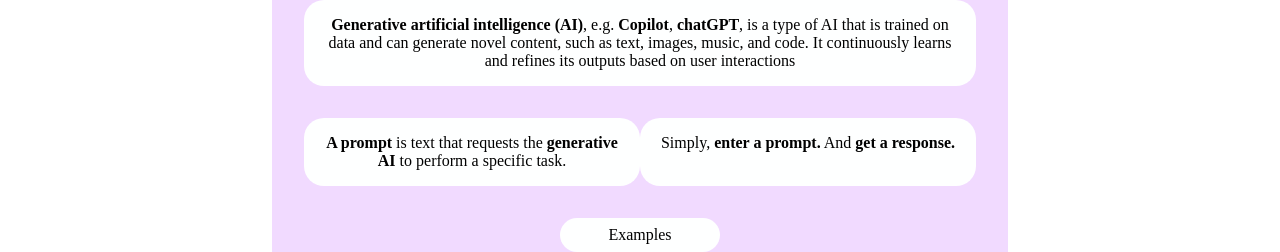
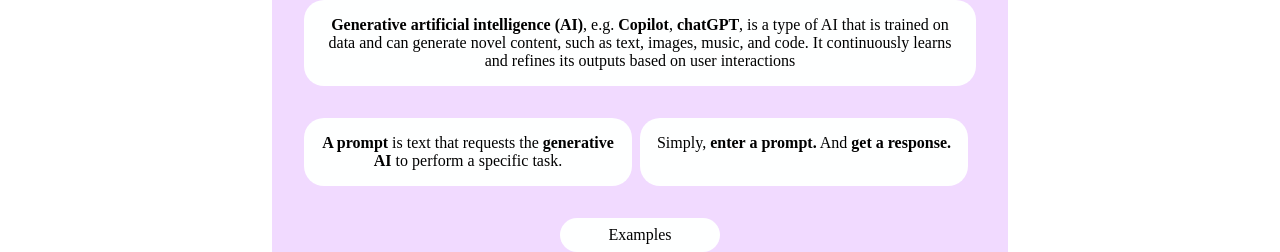
Before and after one commit to Noor-Alina/Learnify, a React (Vite) app: page /employees in a window 1280 px wide. Shown: the part 320-572 px from the top of the page. Built offline with nearby package versions, Linux system fonts and the light colour scheme; a web font is replaced by a local one.

Commit message:
Update Learn.scss

```diff
--- a/src/components/Learn/Learn.scss
+++ b/src/components/Learn/Learn.scss
@@ -56,6 +56,7 @@
             width: 27rem;
             padding: 1rem;
             border-radius: 20px;
+            margin-right: 0.5rem;
         }
     }
 
```
